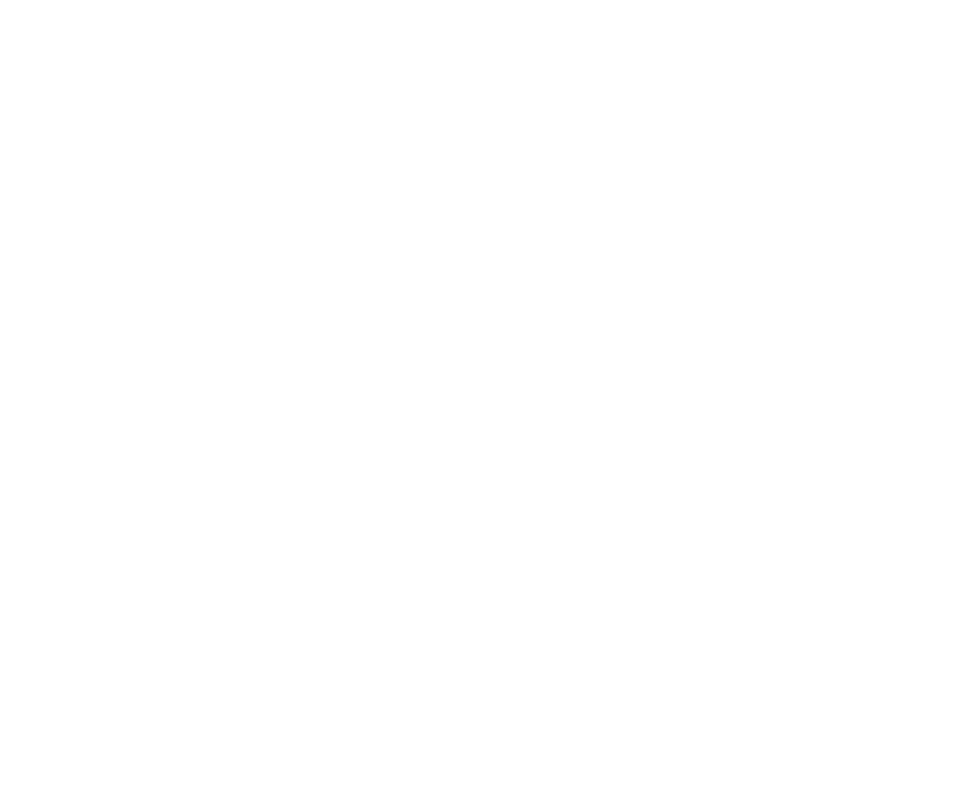
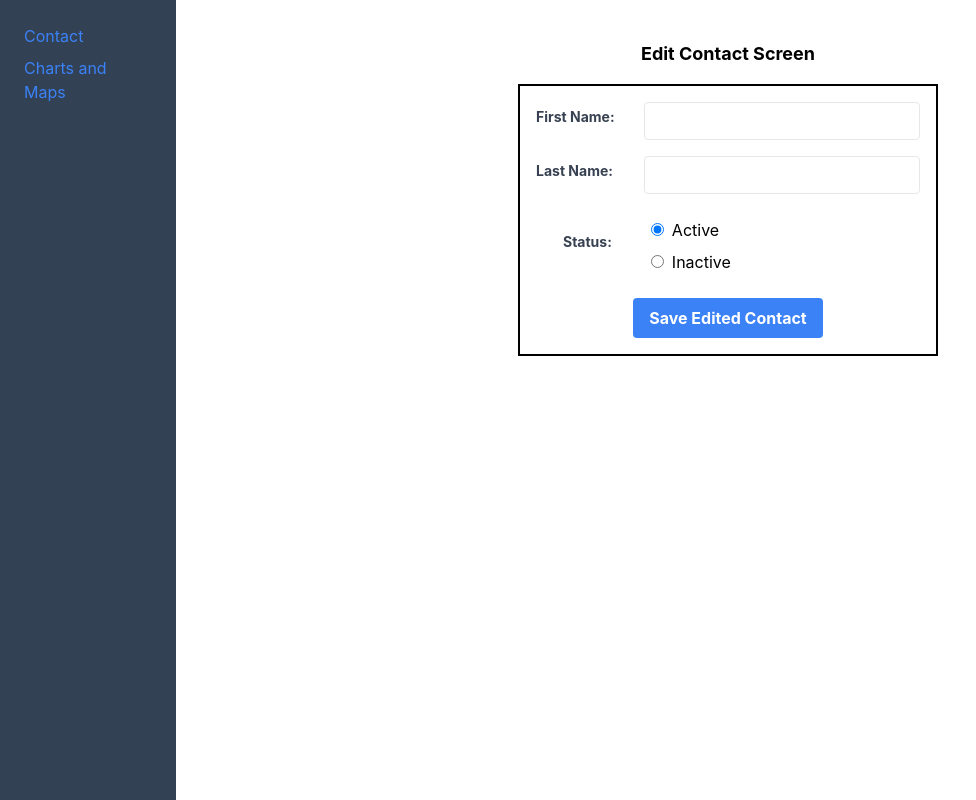
Before and after one commit to ernerdo/frontend-task, a React (Create React App) app: page /contact/edit/1 in a window 1280 px wide. Before the commit this address had no page. Shown: the whole page, without its empty margins (0-976 px from the left). Built offline with nearby package versions, Linux system fonts and the light colour scheme.

Commit message:
add edit contact page

```diff
--- a/src/pages/Contact/Contact.tsx
+++ b/src/pages/Contact/Contact.tsx
@@ -18,11 +18,11 @@
   return (
     <DefaultLayout>
       <div className="flex flex-col gap-4 w-full place-items-center">
-        <div>
+        <Link to="/contact/create">
           <button className="bg-blue-500 hover:bg-blue-700 text-white font-bold py-2 px-4 rounded">
-            <Link to="/contact/create">Create Contact</Link>
+            Create Contact
           </button>
-        </div>
+        </Link>
         {contacts.length > 0 ? (
           <div className="grid grid-cols-1 gap-4 place-items-center md:grid-cols-2 lg:grid-cols-3 xl:grid-cols-4 px-4">
             {contacts &&
@@ -38,9 +38,11 @@
                     {contact.status ? 'Active' : 'Inactive'}
                   </p>
                   <div className="flex flex-col gap-4 w-56">
-                    <button className="bg-green-500 hover:bg-green-700 text-white font-bold py-2 px-4 rounded">
-                      <Link to={`/`}>Edit</Link>
-                    </button>
+                    <Link to={`/contact/edit/${contact.id}`}>
+                      <button className="bg-green-500 hover:bg-green-700 text-white font-bold py-2 px-4 rounded w-full">
+                        Edit
+                      </button>
+                    </Link>
                     <button
                       className="bg-red-500 hover:bg-red-700 text-white font-bold py-2 px-4 rounded"
                       onClick={() => handleRemoveContact(contact.id)}
--- /dev/null
+++ b/src/pages/CoontactEdit/ContactEdit.tsx
@@ -0,0 +1,122 @@
+import { useNavigate, useParams } from 'react-router-dom'
+import { DefaultLayout } from '../../layout'
+import { useEffect, useState } from 'react'
+import { editContact, ContactsState } from '../../redux/slices/contactsSlice'
+import { useDispatch, useSelector } from 'react-redux'
+
+interface RootState {
+  contacts: ContactsState
+}
+
+export const ContactEdit = () => {
+  const { id } = useParams()
+  const dispatch = useDispatch()
+  const navigate = useNavigate()
+  const contacts = useSelector((state: RootState) => state.contacts.contacts)
+  const [contactId, setContactId] = useState(Number(id))
+  const [firstName, setFirstName] = useState('')
+  const [lastName, setLastName] = useState('')
+  const [status, setStatus] = useState(true)
+  if (!id) {
+    navigate('/')
+  }
+
+  const handleSubmit = (e: React.FormEvent<HTMLFormElement>) => {
+    e.preventDefault()
+    dispatch(
+      editContact({
+        id: contactId,
+        firstName,
+        lastName,
+        status,
+      })
+    )
+    navigate('/')
+  }
+  useEffect(() => {
+    const contact = contacts.find((contact) => contact.id === Number(id))
+    if (contact) {
+      setContactId(contact.id)
+      setFirstName(contact.firstName)
+      setLastName(contact.lastName)
+      setStatus(contact.status)
+    }
+  }, [id, contacts])
+
+  return (
+    <DefaultLayout>
+      <div className="flex flex-col gap-4 md:w-full place-items-center">
+        <p className="font-bold  text-lg"> Edit Contact Screen</p>
+        <div className="flex flex-col gap-4 border-2 border-black p-4">
+          <form onSubmit={handleSubmit} className="w-96 mx-auto">
+            <div className="mb-4 md:flex items-center	">
+              <label
+                className="block text-gray-700 text-sm font-bold mb-2 mr-2 w-36"
+                htmlFor="firstName"
+              >
+                First Name:
+              </label>
+              <input
+                type="text"
+                id="firstName"
+                className=" border rounded w-full py-2 px-3 text-gray-700 leading-tight "
+                value={firstName}
+                onChange={(e) => setFirstName(e.target.value)}
+              />
+            </div>
+            <div className="mb-4 md:flex items-center">
+              <label
+                className="block text-gray-700 text-sm font-bold mb-2 mr-2 w-36"
+                htmlFor="lastName"
+              >
+                Last Name:
+              </label>
+              <input
+                type="text"
+                id="lastName"
+                className=" border rounded w-full py-2 px-3 text-gray-700 leading-tight "
+                value={lastName}
+                onChange={(e) => setLastName(e.target.value)}
+              />
+            </div>
+            <div className="flex place-items-center mb-4 ">
+              <span className="block text-gray-700 text-center text-sm font-bold mb-2 w-36">
+                Status:
+              </span>
+              <div className="flex flex-col gap-2 w-full py-2 px-3">
+                <label className="items-center">
+                  <input
+                    type="radio"
+                    className="form-radio text-blue-500"
+                    value="active"
+                    checked={status === true}
+                    onChange={() => setStatus(true)}
+                  />
+                  <span className="ml-2">Active</span>
+                </label>
+                <label className="items-center">
+                  <input
+                    type="radio"
+                    className="form-radio text-red-500"
+                    value="inactive"
+                    checked={status === false}
+                    onChange={() => setStatus(false)}
+                  />
+                  <span className="ml-2">Inactive</span>
+                </label>
+              </div>
+            </div>
+            <div className="text-center">
+              <button
+                type="submit"
+                className="bg-blue-500 hover:bg-blue-700 text-white font-bold py-2 px-4 rounded focus:outline-none focus:shadow-outline"
+              >
+                Save Edited Contact
+              </button>
+            </div>
+          </form>
+        </div>
+      </div>
+    </DefaultLayout>
+  )
+}
--- /dev/null
+++ b/src/pages/CoontactEdit/index.ts
@@ -0,0 +1 @@
+export * from './ContactEdit'
--- a/src/pages/index.ts
+++ b/src/pages/index.ts
@@ -3,3 +3,4 @@
 export * from './Contact/components'
 export * from './Contact'
 export * from './ContactCreate'
+export * from './CoontactEdit'
--- a/src/router/AppRouter.tsx
+++ b/src/router/AppRouter.tsx
@@ -1,6 +1,10 @@
-import { Routes, Route, BrowserRouter as Router } from 'react-router-dom'
-import { ChartMap, Contacts } from '../pages'
-import { ContactCreate } from '../pages/ContactCreate'
+import {
+  Routes,
+  Route,
+  BrowserRouter as Router,
+  Navigate,
+} from 'react-router-dom'
+import { ChartMap, ContactEdit, Contacts, ContactCreate } from '../pages'
 
 interface RoutesProps {
   children?: React.ReactNode
@@ -12,7 +16,9 @@
       <Routes>
         <Route path="/" element={<Contacts />} />
         <Route path="/contact/create" element={<ContactCreate />} />
+        <Route path="/contact/edit/:id" element={<ContactEdit />} />
         <Route path="/chart-map" element={<ChartMap />} />
+        <Route path="*" element={<Navigate to="/" />} />
       </Routes>
     </Router>
   )
```
